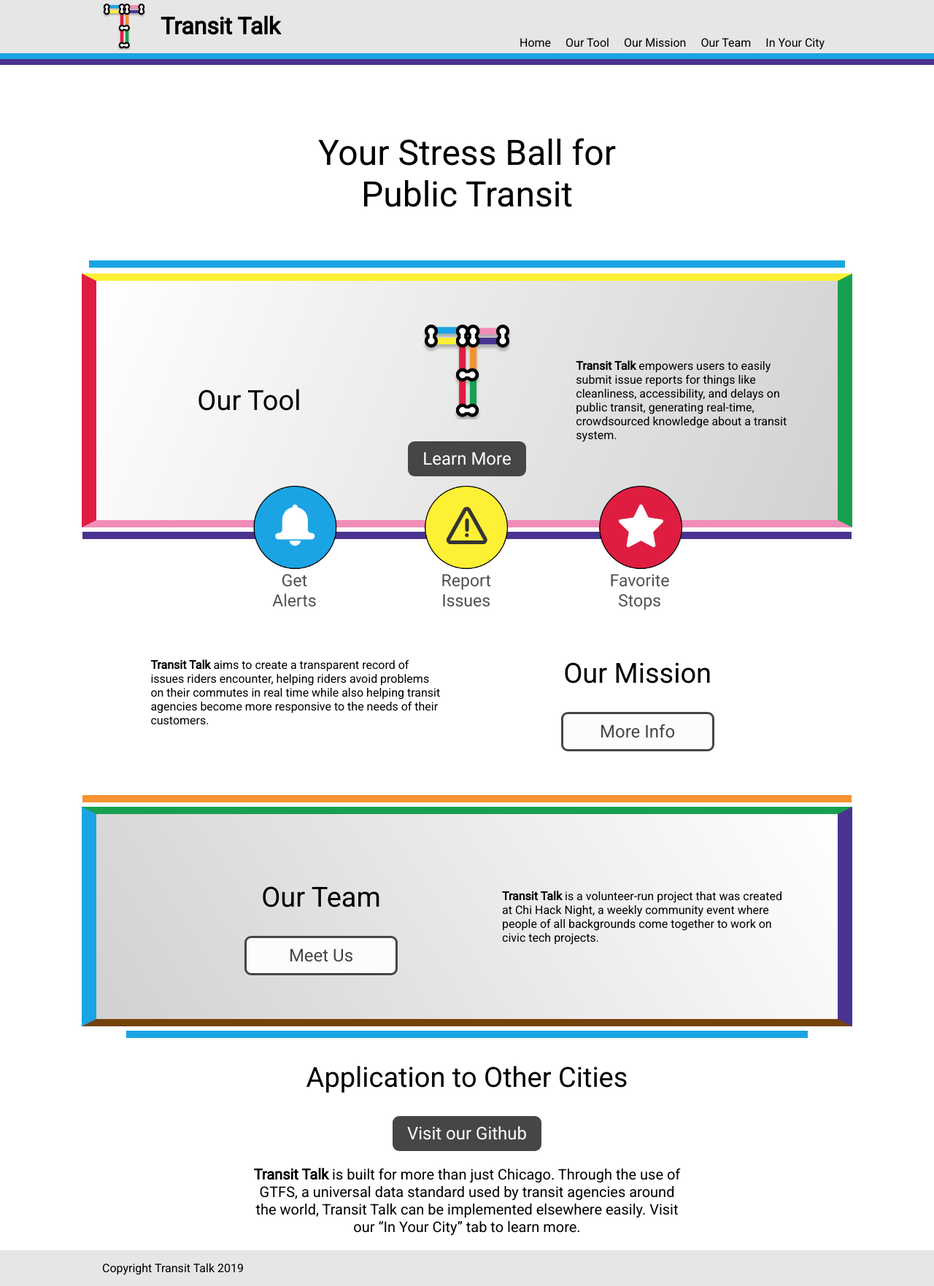
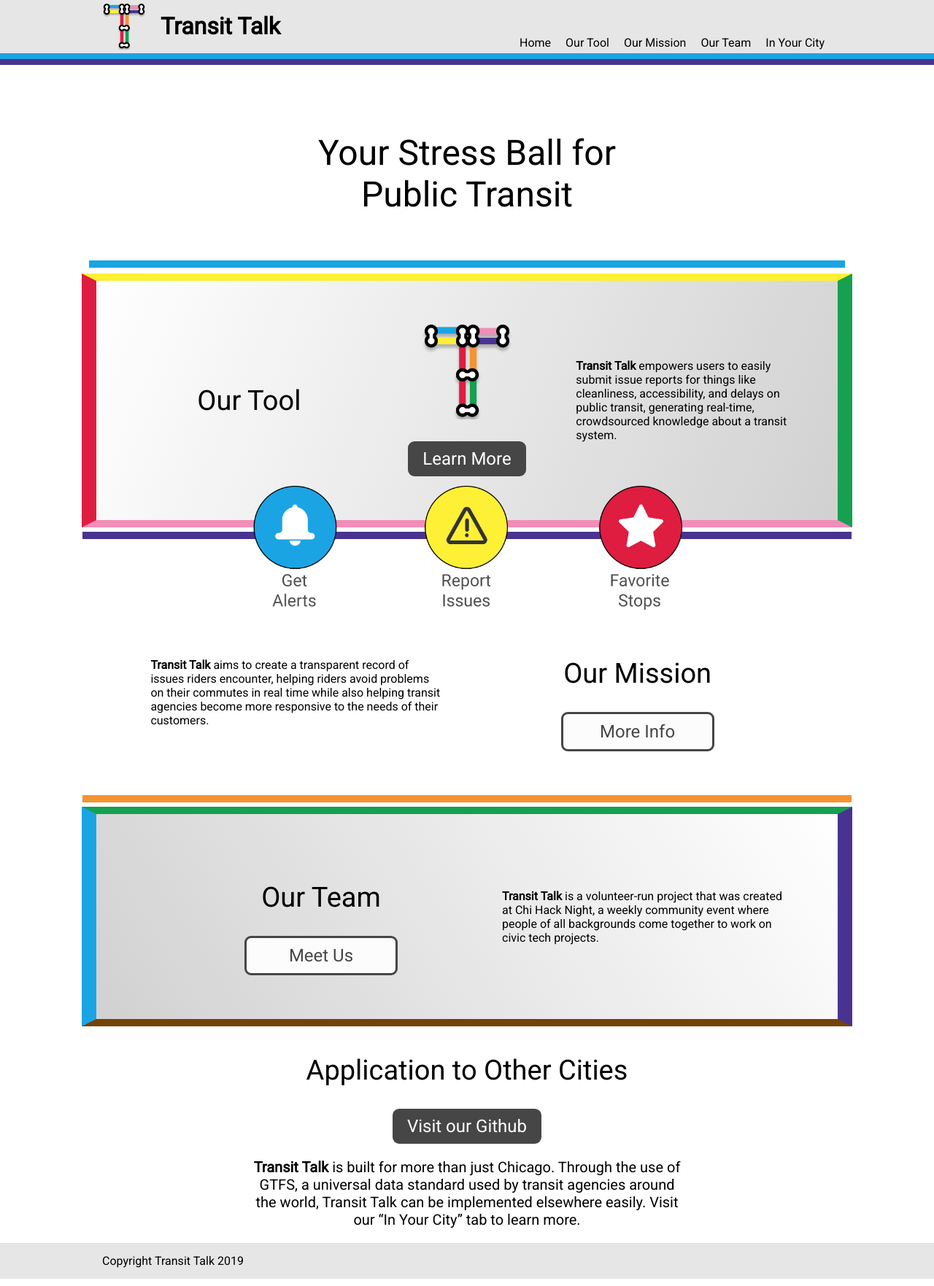
Before and after one commit to TransitTalk/CaravanTransit.github.io, a Jekyll site: the page built from index.html, in a window 1280 px wide. Shown: the whole page at 73% size. Built offline with Jekyll 4.4.1, drawn with Linux system fonts in a browser that asks for light colours.

Commit message:
done on desktop

```diff
--- a/index.html
+++ b/index.html
@@ -50,7 +50,7 @@ title: Transit Talk
   </p>
 </div>
 
-<div class="bkgd-2b vertical-cols -center">
+<div class="vertical-cols -center">
   <h2> Application to Other Cities </h2>
   <a href="https://github.com/TransitTalk/Transit-Talk" class="btn-primary">Visit our Github</a>
   <p class="hero-p">
```
